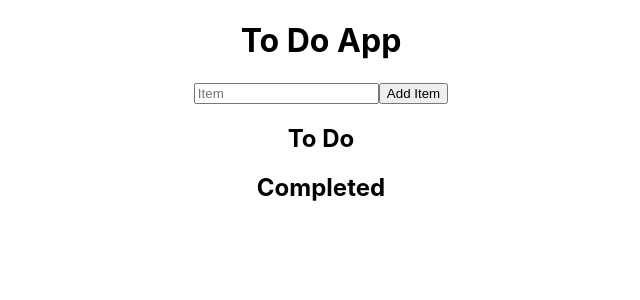
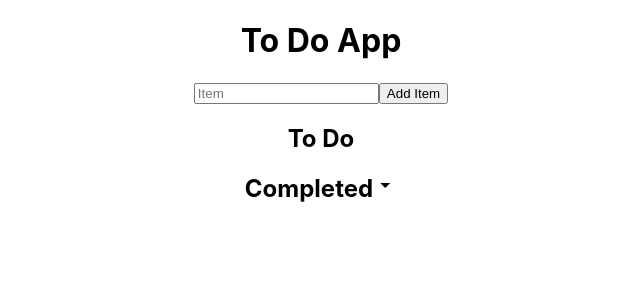
Before and after one commit to jellingson/ToDoListReact, a React (Create React App) app: page / in a window 1280 px wide. Shown: the top 300 px of the page, without its empty margins (319-959 px from the left). Built offline with nearby package versions, Linux system fonts and the light colour scheme.

Commit message:
Added hiding complete items list

```diff
--- a/src/App.css
+++ b/src/App.css
@@ -1,3 +1,5 @@
+@import "~/node_modules/material-design-icons/iconfont/material-icons.css";
+
 .list-item {
   border: 2px black solid;
   border-radius: 5px;
--- a/src/App.js
+++ b/src/App.js
@@ -1,6 +1,6 @@
 import React, { Component } from 'react';
-// import logo from './logo.svg';
-import './App.css';
+import { Helmet } from 'react-helmet'
+import './App.css'
 
 function EditableListItem(props) {
   return (
@@ -37,9 +37,9 @@ class ListItem extends Component {
 
     let listItem;
 
-    if(complete) {
+    if (complete) {
       listItem = <CompletedListItem value={this.props.value} id={this.props.id} onClickNotComplete={id => this.props.onClickNotComplete(id)} />;
-    } else if(edit) {
+    } else if (edit) {
       listItem = <EditableListItem value={this.props.value} id={this.props.id} onClickSave={id => this.props.onClickSave(id)} onEditText={(id, value) => this.props.onEditText(id, value)} />;
     } else {
       listItem = <UneditableListItem value={this.props.value} id={this.props.id} onClickEdit={id => this.props.onClickEdit(id)} onClickComplete={id => this.props.onClickComplete(id)} />;
@@ -70,10 +70,21 @@ class List extends Component {
       />
     );
 
+    let arrow, display = {};
+
+    if(this.props.arrow) {
+      if (this.props.hide) {
+        display = {display: 'none'};
+        arrow = <i className='material-icons' style={{cursor: 'pointer'}} onClick={() => this.props.onClickArrow()}>arrow_drop_down</i>;
+      } else {
+        arrow = <i className='material-icons' style={{cursor: 'pointer'}} onClick={() => this.props.onClickArrow()}>arrow_drop_up</i>
+      }
+    }
+
     return (
       <div className='List'>
-        <h2>{this.props.header}</h2>
-        <ul className='list-container'>
+        <h2>{this.props.header}{arrow}</h2>
+        <ul className='list-container' style={display}>
           {items}
         </ul>
       </div>
@@ -103,7 +114,8 @@ class ToDoApp extends Component {
 
       ],
       numberOfItems: 0,
-      valueToAdd: ""
+      valueToAdd: "",
+      hideCompleted: true
     };
   }
 
@@ -199,9 +211,20 @@ class ToDoApp extends Component {
     });
   }
 
+  handleToggleCompleteList() {
+    this.setState({
+      hideCompleted: !this.state.hideCompleted
+    });
+  }
+
   render() {
     return (
       <div className='ToDoApp'>
+        <Helmet>
+          <title>To Do App</title>
+          <link rel="stylesheet" href="https://fonts.googleapis.com/icon?family=Material+Icons" />
+          <link rel="stylesheet" href="https://fonts.googleapis.com/css?family=Roboto:300,400,500" />
+        </Helmet>
         <h1>To Do App</h1>
         <AddItem
           onClick={() => this.handleClickAddItem()}
@@ -218,8 +241,11 @@ class ToDoApp extends Component {
         />
         <List
           items={this.state.itemsComplete}
-          header="Completed"
+          header='Completed'
           onClickNotComplete={id => this.handleUnCompleteListItem(id)}
+          onClickArrow={() => this.handleToggleCompleteList()}
+          hide={this.state.hideCompleted}
+          arrow={true}
         />
       </div>
     );
@@ -230,9 +256,9 @@ export default ToDoApp;
 
 function searchForItem(itemList, itemId) {
   let item;
-  for(let i = 0; i < itemList.length; i++) {
+  for (let i = 0; i < itemList.length; i++) {
     item = itemList[i];
-    if(item.id === itemId) {
+    if (item.id === itemId) {
       return i;
     }
   }
```
Also changed, not shown: package.json (+7 -1 lines), 1 other file (tests, documents, lock files or other folders).
